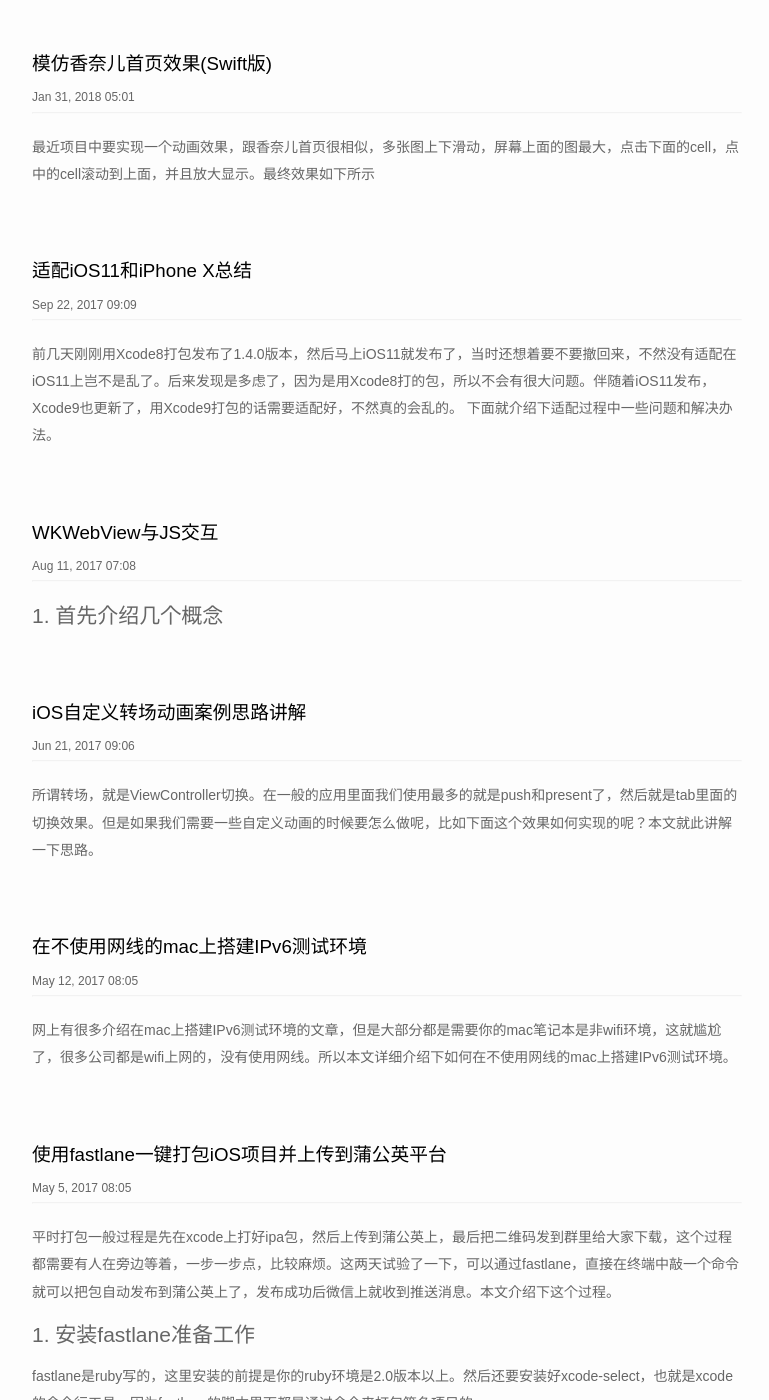
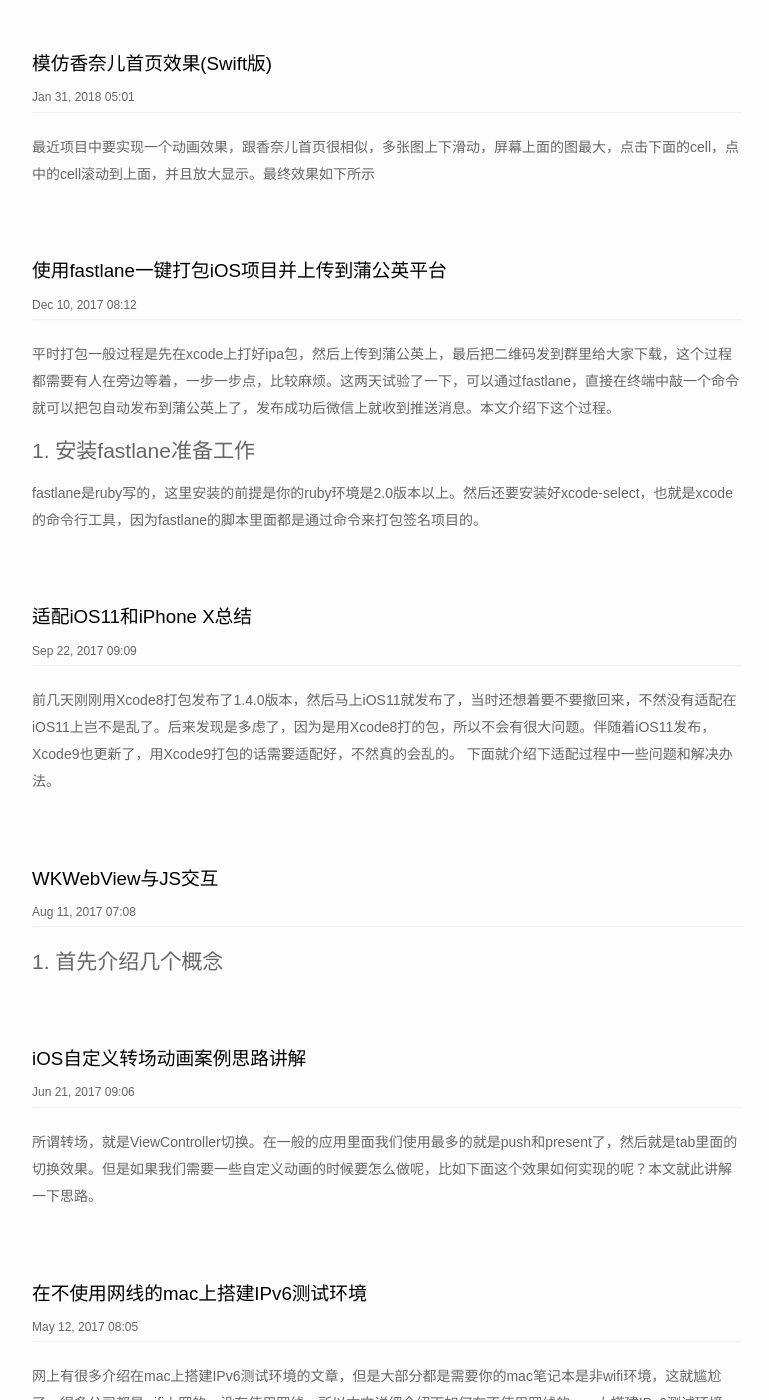
Before and after one commit to guohongwei719/guohongwei719.github.io, a Jekyll site: the page built from index.html, in a window 1280 px wide and 1400 px high, scrolled down 192 px. Shown: the whole window, without its empty margins (268-1037 px from the left). Built offline with Jekyll 4.4.1, drawn with Linux system fonts in a browser that asks for light colours; some of the changed text lies outside the part shown.

Commit message:
修改fastlane时间

```diff
--- a/_posts/2017-05-05-使用fastlane一键打包iOS项目并上传到蒲公英平台.markdown
+++ b/_posts/2017-12-10-使用fastlane一键打包iOS项目并上传到蒲公英平台.markdown
@@ -1,7 +1,7 @@
 ---
 layout: post
 title:  "使用fastlane一键打包iOS项目并上传到蒲公英平台"
-date:   2017-05-05 下午8:41
+date:   2017-12-10 下午8:41
 categories: jekyll update
 ---
 
```
